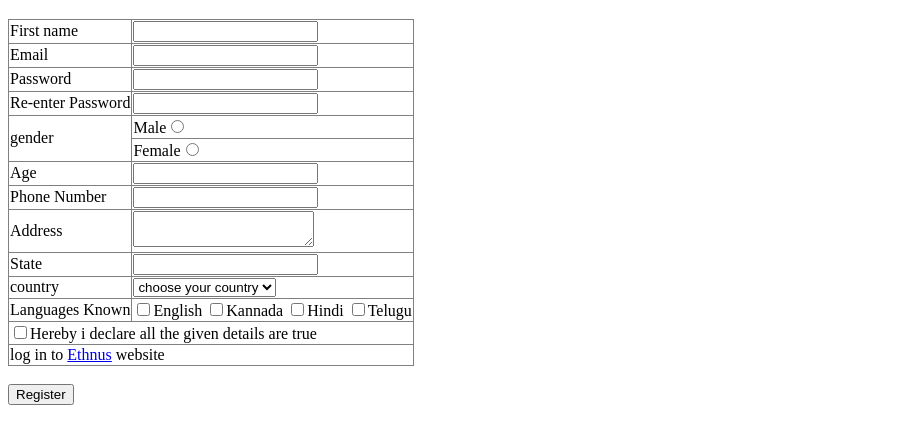
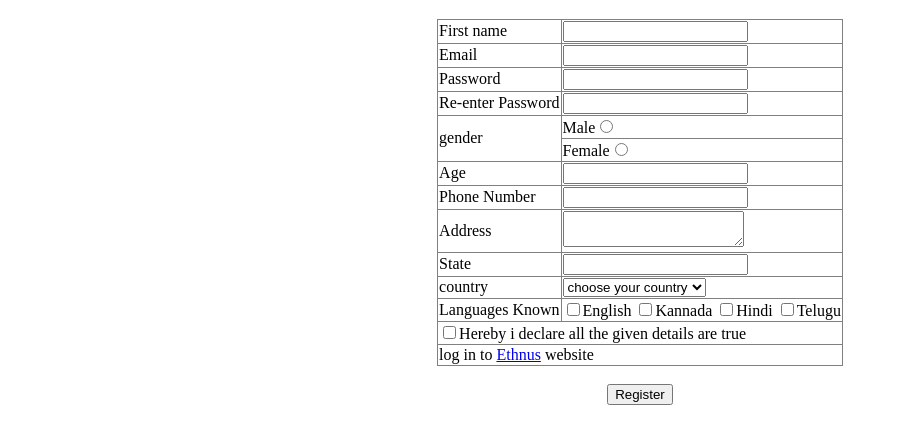
Before and after one commit to divyagit21/mern_internship, a plain HTML site: page task5.html in a window 1280 px wide. Shown: the part 61-504 px from the top of the page, without its empty margins (0-898 px from the left). Drawn offline with Linux system fonts and the light colour scheme.

Commit message:
Update task5.html

```diff
--- a/task5.html
+++ b/task5.html
@@ -9,7 +9,7 @@
 
     <h1 align="center" style="color: blue;">Registration form</h1>
     <form method="get">
-    <table border="1" style="border-collapse:collapse ;">
+    <table border="1" style="border-collapse:collapse ;" align="center">
         <tr>
             <td>First name</td>
             <td><input type="text" name="First"></td>
@@ -82,7 +82,9 @@
 
     </table>
         <br>
-        <input type="submit" value="Register">
+        <div align="center">
+            <input type="submit" value="Register" >
+        </div>
 </form>
 </body>
 </html>
```
